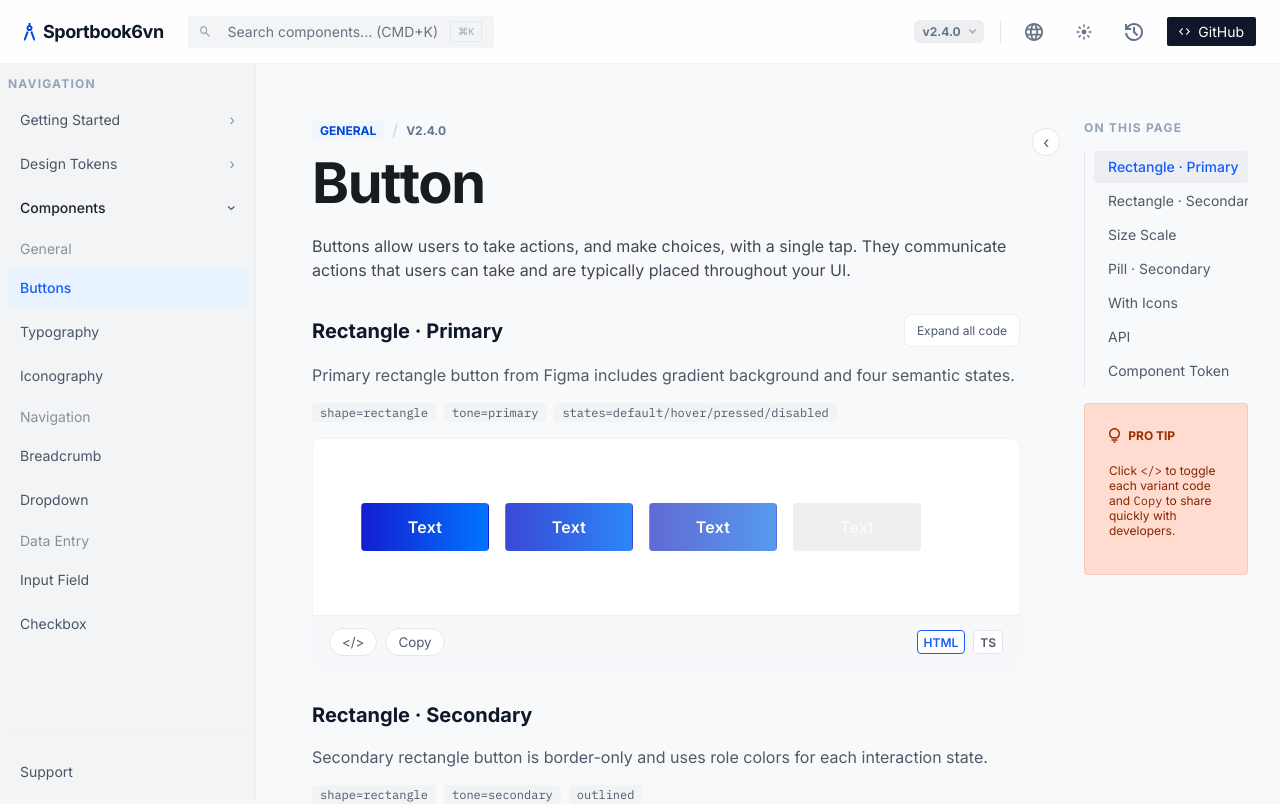
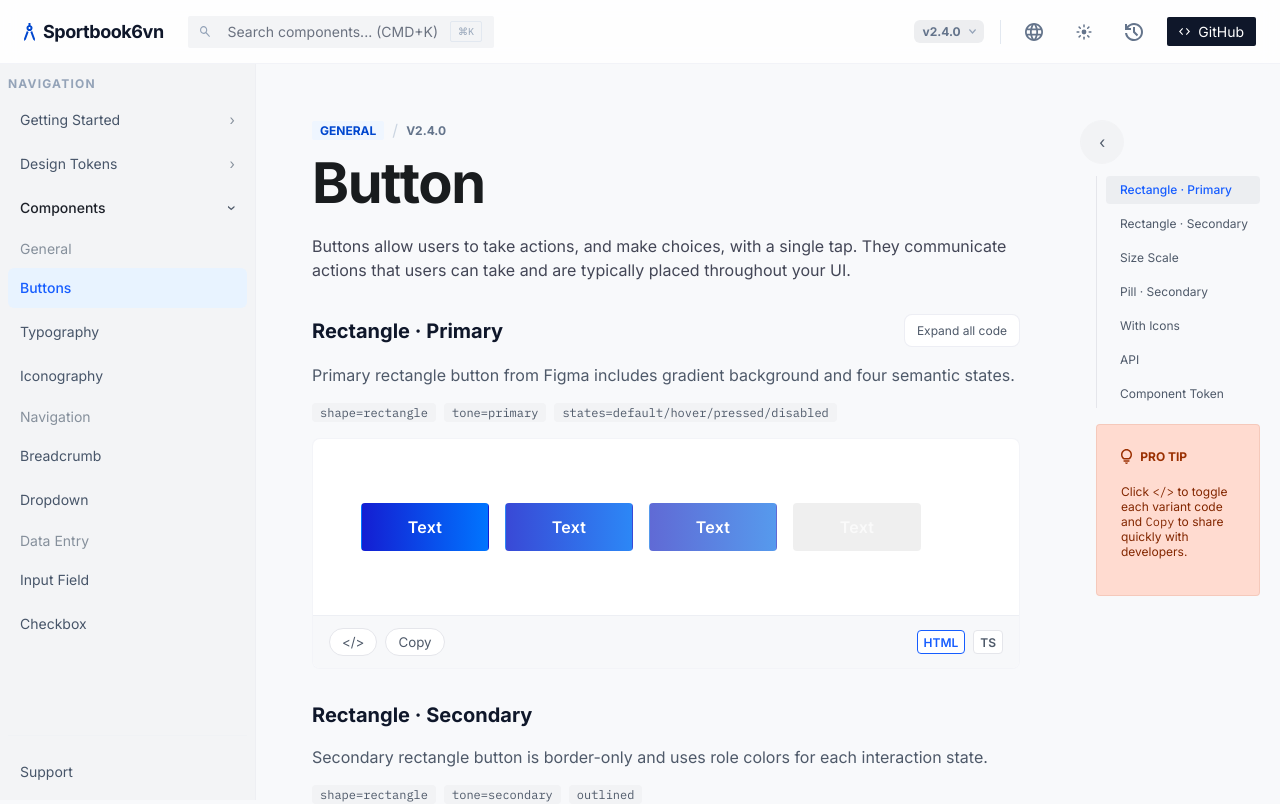
Before and after one commit to hieudeptrai1112/sportbook_mbbiz, an Angular app: page / in a window 1280 px wide. Shown: the top 804 px of the page. Built offline with nearby package versions, Linux system fonts and the light colour scheme.

Commit message:
Align TOC with Arco anchor style

```diff
--- a/src/app/app.scss
+++ b/src/app/app.scss
@@ -1147,7 +1147,7 @@
 .anchor-layout-holder {
   width: 180px;
   justify-self: end;
-  margin-right: -24px;
+  margin-right: -36px;
   align-self: flex-start;
   position: sticky;
   top: 88px;
@@ -1168,7 +1168,7 @@
   gap: 16px;
   max-height: calc(100vh - 104px);
   overflow-y: auto;
-  padding: 0 0 0 16px;
+  padding: 56px 0 0 16px;
   transition: opacity 140ms ease, transform 140ms ease, visibility 140ms ease;
 }
 
@@ -1181,13 +1181,13 @@
 
 .anchor-collapse-btn {
   position: absolute;
-  left: -36px;
-  top: 8px;
-  width: 28px;
-  height: 28px;
+  left: 0;
+  top: 0;
+  width: 44px;
+  height: 44px;
   border-radius: 999px;
-  border: 1px solid rgba(195, 197, 217, 0.4);
-  background: #ffffff;
+  border: 1px solid #f2f3f5;
+  background: #f2f3f5;
   color: #4e5969;
   display: inline-flex;
   align-items: center;
@@ -1198,14 +1198,13 @@
 }
 
 .anchor-collapse-btn:hover {
-  background: #f2f3f5;
+  background: #e5e6eb;
   color: #1d2129;
+  border-color: #e5e6eb;
 }
 
 .anchor-layout-holder.collapsed .anchor-collapse-btn {
   left: 0;
-  border-radius: 18px 0 0 18px;
-  box-shadow: -1px 0 5px 1px rgba(0, 0, 0, 0.1);
 }
 
 .anchor-collapse-icon {
--- a/src/styles.scss
+++ b/src/styles.scss
@@ -26,6 +26,7 @@ button {
 }
 
 .toc-label {
+  display: none;
   font-size: 12px;
   letter-spacing: 1.2px;
   text-transform: uppercase;
@@ -38,7 +39,7 @@ button {
   padding-left: 10px;
   display: flex;
   flex-direction: column;
-  gap: 2px;
+  gap: 6px;
 }
 
 .toc-list::before {
@@ -55,15 +56,15 @@ button {
   position: relative;
   display: flex;
   align-items: center;
-  min-height: 32px;
+  min-height: 28px;
   width: 100%;
   max-width: 100%;
   padding: 0 8px 0 14px;
   border-radius: 4px;
   text-decoration: none;
   color: #4e5969;
-  font-size: 14px;
-  line-height: 22px;
+  font-size: 12px;
+  line-height: 20px;
   font-weight: 400;
   white-space: nowrap;
   overflow: hidden;
@@ -513,13 +514,14 @@ button {
 }
 
 .page.theme-dark .anchor-collapse-btn {
-  background: #111827;
-  border-color: rgba(148, 163, 184, 0.35);
-  color: #cbd5e1;
+  background: #232832;
+  border-color: rgba(148, 163, 184, 0.26);
+  color: #b8c2d9;
 }
 
 .page.theme-dark .anchor-collapse-btn:hover {
-  background: #1f2937;
+  background: #2b3240;
+  border-color: rgba(148, 163, 184, 0.4);
 }
 
 .page.theme-dark .sidebar-sublabel {
@@ -752,13 +754,14 @@ button {
 }
 
 .page.theme-dark .anchor-collapse-btn {
-  background: var(--sb-bg-surface-2);
-  border-color: rgba(255, 255, 255, 0.14);
-  color: var(--sb-text-2);
+  background: #232832;
+  border-color: rgba(148, 163, 184, 0.26);
+  color: #b8c2d9;
 }
 
 .page.theme-dark .anchor-collapse-btn:hover {
-  background: var(--sb-bg-surface-3);
+  background: #2b3240;
+  border-color: rgba(148, 163, 184, 0.4);
 }
 
 .page.theme-dark .token-mode-switch {
```
